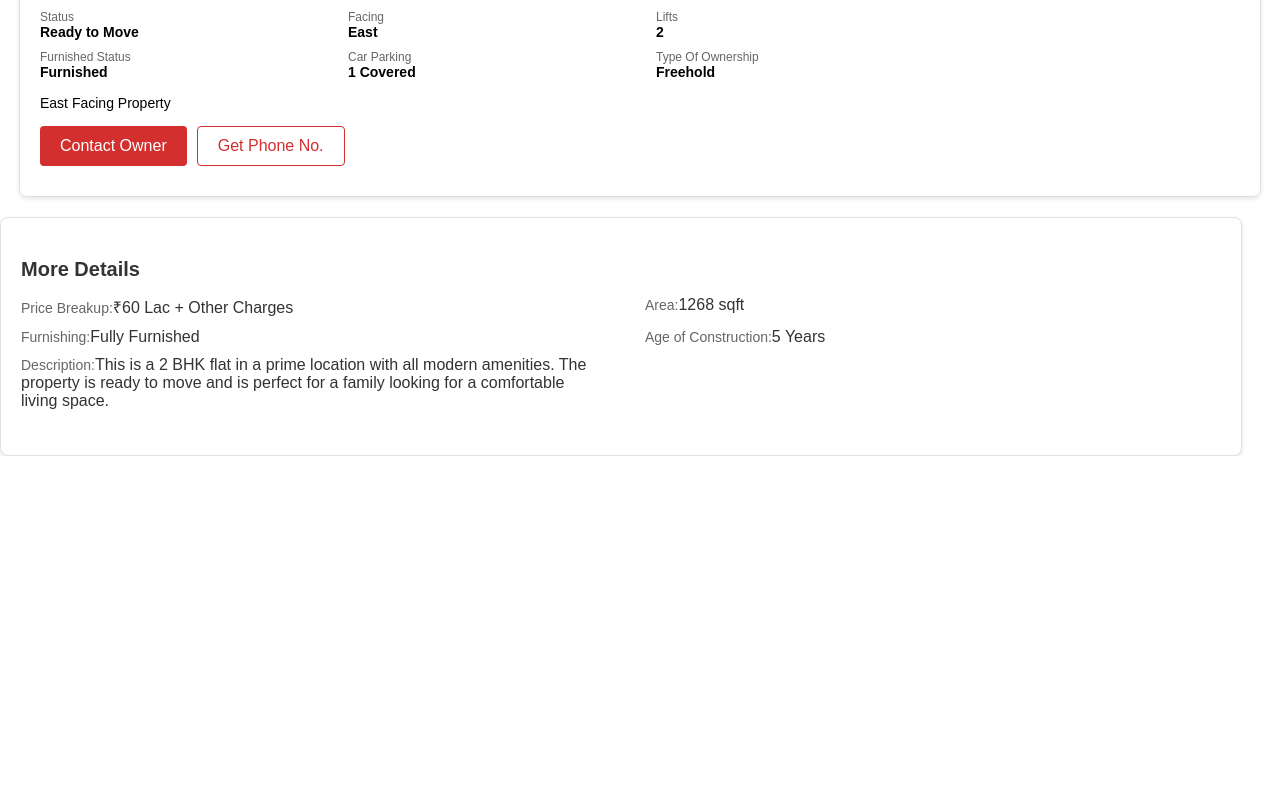
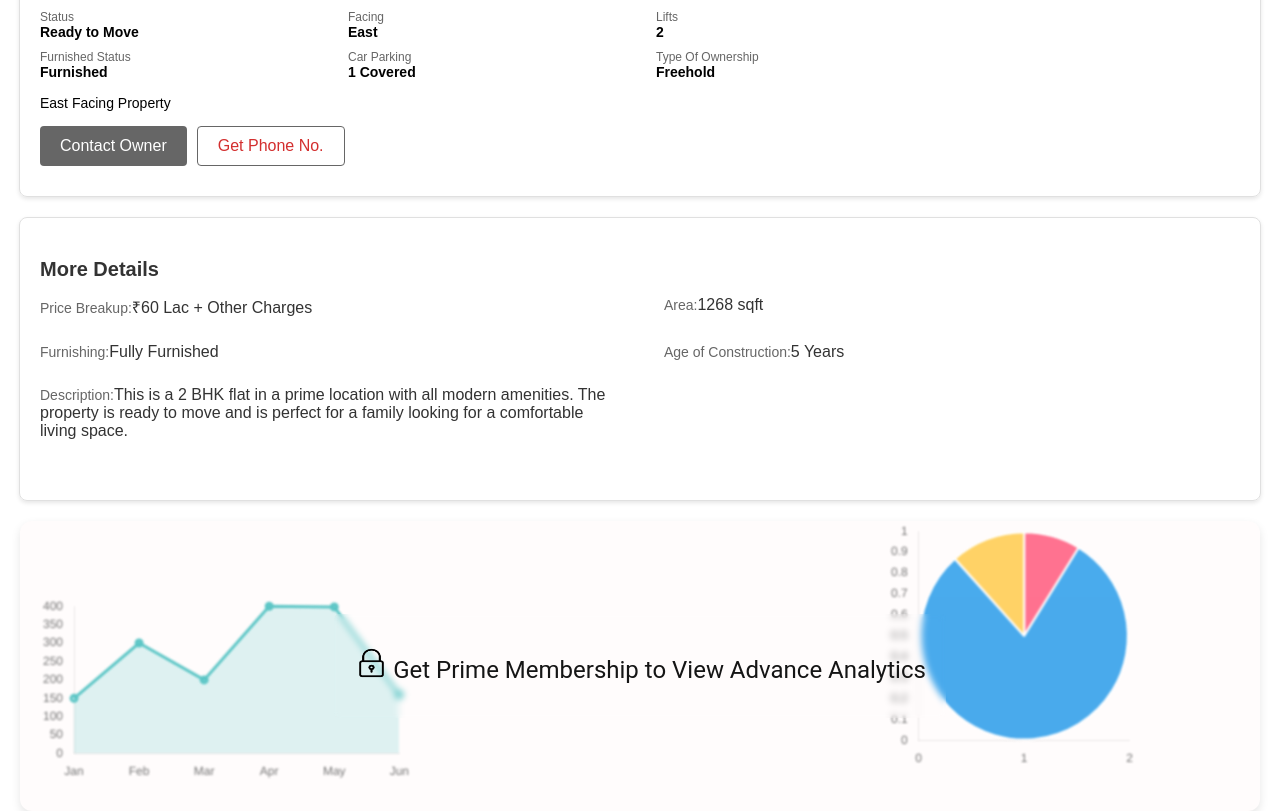
Before and after one commit to Piyush-vyas19/Housing, a React (Vite) app: page / in a window 1280 px wide. Shown: the part 420-1231 px from the top of the page. Before the commit the page ends 876 px from the top, so only its background shows below. Built offline with nearby package versions, Linux system fonts and the light colour scheme; a web font is replaced by a local one.

Commit message:
add more features to property detail

```diff
--- a/package.json
+++ b/package.json
@@ -7,10 +7,12 @@
     "@testing-library/react": "^13.4.0",
     "@testing-library/user-event": "^13.5.0",
     "aws-sdk": "^2.1671.0",
+    "chart.js": "^4.4.4",
     "housing": "file:",
     "lucide-react": "^0.437.0",
     "react": "^18.3.1",
     "react-calendar": "^5.0.0",
+    "react-chartjs-2": "^5.2.0",
     "react-dom": "^18.3.1",
     "web-vitals": "^2.1.4"
   },
--- /dev/null
+++ b/src/components/AnalyticsBox.css
@@ -0,0 +1,56 @@
+.analytics-box {
+    position: relative;
+    max-width: 1200px;
+    margin: 0 auto;
+    padding: 20px;
+    height: 250px; /* Increased height */
+    background-color: #fffcfc; /* Clean white background */
+    border-radius: 12px; /* Softer rounded corners */
+    overflow: hidden;
+    display: flex;
+    align-items: center;
+    justify-content: center;
+    box-shadow: 0 4px 10px rgba(0, 0, 0, 0.1); /* Subtle shadow */
+    font-family: 'Roboto', sans-serif; /* Modern font */
+    margin-top: 20px;
+}
+.lock-icon{
+    width: 35px; /* Adjust size as needed */
+  height: 30px;
+  margin-right: 4px;
+}
+
+  .chart-background {
+    z-index: 1;
+    position: absolute;
+    top: 75px;
+    left: 20px;
+    width: 30%;
+    height: 100%;
+    filter: blur(1.0px); /* Slight blur for subtle effect */
+    opacity: 0.9; /* Increase opacity to make the chart more visible */
+}
+
+
+  .overlay-text {
+    position: relative;
+    z-index: 10;
+    font-size: 1.5rem;
+    color: #151515;
+    text-align: center;
+
+    padding: 10px 20px;
+    border-radius: 5px;
+    backdrop-filter: blur(3px);
+  }
+  .pie-chart-container{
+    display: flex;
+    z-index: 1;
+    position: absolute;
+    top: 0;
+    left: 70%;
+    width: 20%;
+    height: 90%;
+    filter: blur(1.0px); /* Slight blur for subtle effect */
+    opacity: 0.9; /* Increase opacity*/
+  }
--- /dev/null
+++ b/src/components/AnalyticsBox.jsx
@@ -0,0 +1,113 @@
+import './AnalyticsBox.css';
+import React, { useState, useEffect } from 'react';
+import { Line, Pie } from 'react-chartjs-2';
+import 'chart.js/auto';
+
+const AnalyticsBox = () => {
+  const [isPrimeMember, setIsPrimeMember] = useState(false); // Set to true for prime members
+  const [lineData, setLineData] = useState([100, 250, 150, 300, 200, 400]);
+  const [pieData, setPieData] = useState([300, 50, 100]);
+
+  // Function to update line chart data
+  const updateLineData = () => {
+    setLineData(prevData => {
+      const newData = [...prevData.slice(1), Math.floor(Math.random() * 500)];
+      return newData;
+    });
+  };
+
+  // Function to update pie chart data
+  const updatePieData = () => {
+    setPieData(prevData => {
+      const newData = prevData.map(value => Math.floor(Math.random() * 300));
+      return newData;
+    });
+  };
+
+  useEffect(() => {
+    const lineInterval = setInterval(updateLineData, 2000); // Update every 2 seconds
+    const pieInterval = setInterval(updatePieData, 3000); // Update every 3 seconds
+
+    return () => {
+      clearInterval(lineInterval);
+      clearInterval(pieInterval);
+    };
+  }, []);
+
+  const chartData = {
+    labels: ['Jan', 'Feb', 'Mar', 'Apr', 'May', 'Jun'],
+    datasets: [
+      {
+        label: 'Property Views',
+        data: lineData,
+        backgroundColor: 'rgba(75, 192, 192, 0.2)', // Slightly opaque background
+        borderColor: 'rgba(75, 192, 192, 1)', // Strong line color
+        borderWidth: 3, // Thicker line
+        fill: true,
+      },
+    ],
+  };
+
+  const pieDataConfig = {
+    labels: ['Property A', 'Property B', 'Property C'],
+    datasets: [
+      {
+        data: pieData,
+        backgroundColor: ['#FF6384', '#36A2EB', '#FFCE56'],
+        hoverBackgroundColor: ['#FF6384', '#36A2EB', '#FFCE56'],
+      },
+    ],
+  };
+
+  const chartOptions = {
+    responsive: true,
+    animation: {
+      duration: 1000, // Faster animation duration
+      easing: 'easeInOutCubic',
+      animateRotate: true, // Enable rotation animation for pie chart
+      animateScale: true, // Enable scaling animation for pie chart
+    },
+    plugins: {
+      legend: {
+        display: false, // No legend to keep it clean
+      },
+    },
+    scales: {
+      y: {
+        beginAtZero: true,
+        grid: {
+          display: false, // Remove grid lines for cleaner look
+        },
+      },
+      x: {
+        grid: {
+          display: false, // Remove grid lines for cleaner look
+        },
+      },
+    },
+  };
+
+  return (
+    <div className="analytics-box">
+      <div className="chart-background">
+        <Line data={chartData} options={chartOptions} />
+      </div>
+
+      <div className="overlay-content">
+        <div className="overlay-text">
+          {isPrimeMember ? (
+            <p>View Advance Analytics</p>
+          ) : (
+            <p><img src="/src/icons/lock.png" alt="lock" className="lock-icon" />Get Prime Membership to View Advance Analytics</p>
+          )}
+        </div>
+      </div>
+
+      <div className="pie-chart-container">
+        <Pie data={pieDataConfig} options={chartOptions} />
+      </div>
+    </div>
+  );
+};
+
+export default AnalyticsBox;
--- a/src/components/PropertyDetail.css
+++ b/src/components/PropertyDetail.css
@@ -171,14 +171,14 @@
 }
 
 .contact-btn {
-  background-color: #d32f2f;
+  background-color: #666;
   color: white;
 }
 
 .phone-btn {
   background-color: white;
   color: #d32f2f;
-  border: 1px solid #d32f2f;
+  border: 1px solid #666;
 }
 
 .last-contact {
@@ -284,13 +284,14 @@
 
 .more-details-box {
   font-family: 'Arial', sans-serif;
+  max-width: 1200px;
+  margin: 0 auto;
+  padding: 20px;
   border: 1px solid #e0e0e0;
   border-radius: 8px;
-  padding: 20px;
+  box-shadow: 0 2px 4px rgba(0, 0, 0, 0.1);
+  position: relative; /* Ensure positioning context for sidebar */
   margin-top: 20px;
-  background-color: #ffffff;
-  box-shadow: 0 2px 4px rgba(0, 0, 0, 0.1); /* Match shadow with above box */
-  max-width: 1200px;
 }
 
 .more-details-box h3 {
@@ -309,7 +310,7 @@
 
 .more-details-box .details-item {
   width: 48%;
-  margin-bottom: 10px;
+  margin-bottom: 25px;
 }
 
 .more-details-box .details-label {
--- a/src/components/PropertyDetail.jsx
+++ b/src/components/PropertyDetail.jsx
@@ -2,6 +2,8 @@ import './PropertyDetail.css';
 import React, { useState } from 'react';
 import Calendar from 'react-calendar';
 import 'react-calendar/dist/Calendar.css';
+import AnalyticsBox from "./AnalyticsBox";
+import './AnalyticsBox.css';
 
 const PropertyDetail = () => {
   const [isModalOpen, setIsModalOpen] = useState(false);
@@ -146,6 +148,9 @@ const PropertyDetail = () => {
     </div>
   </div>
 </div>
+<div className="analytics-view">
+  <AnalyticsBox />
+</div>
 
 
       {isModalOpen && (
```
Also changed, not shown: src/icons/lock.png (added), 1 other file (tests, documents, lock files or other folders).
